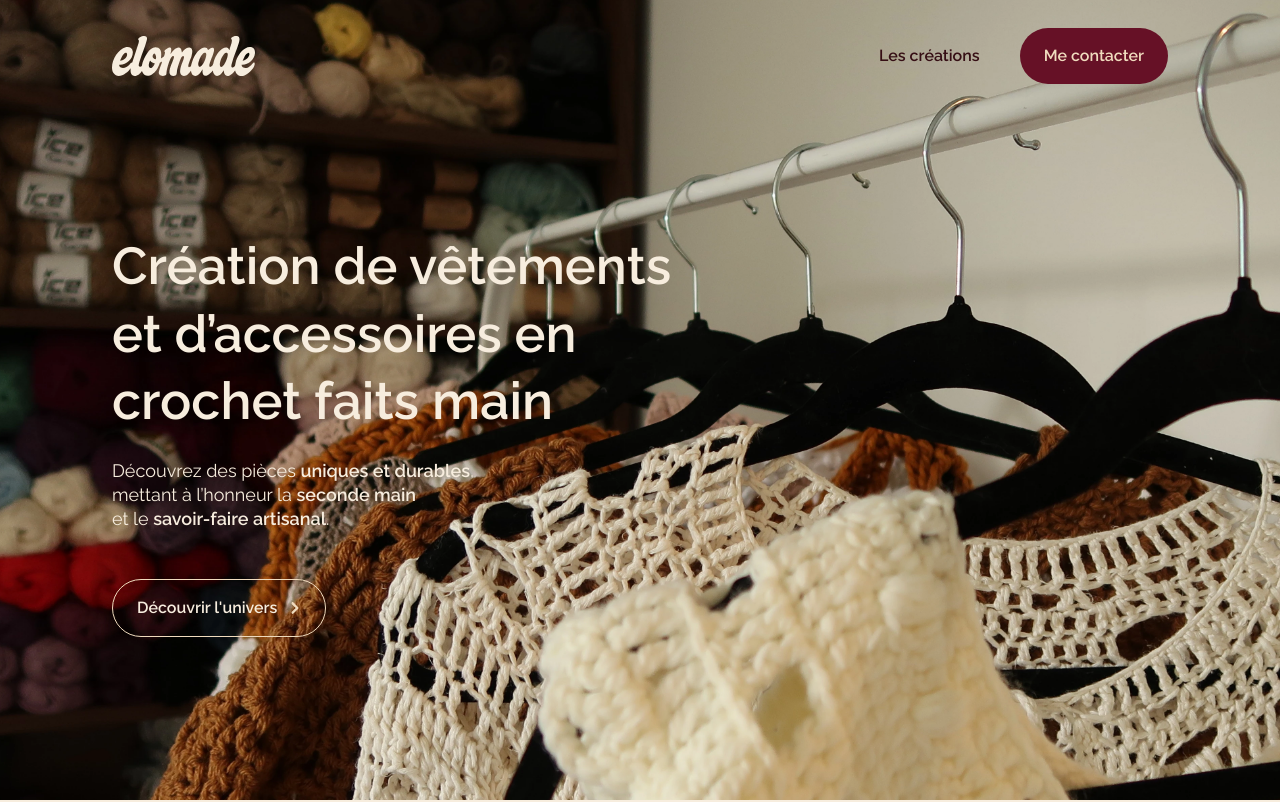
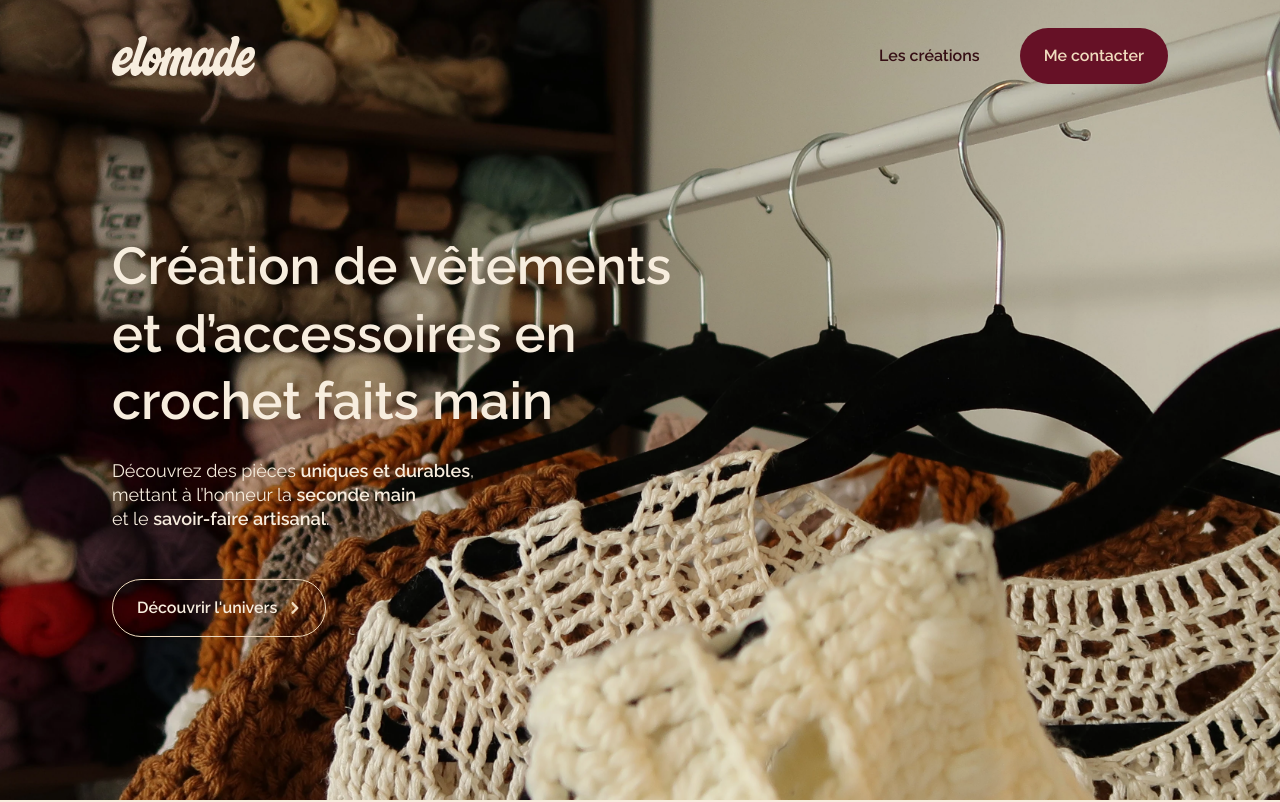
Before and after one commit to tom-charlet/elomade, a Next.js app: page / in a window 1280 px wide. Shown: the top 802 px of the page. Built offline with nearby package versions, Linux system fonts and the light colour scheme.

Commit message:
Correction

```diff
--- a/src/components/Hero.js
+++ b/src/components/Hero.js
@@ -27,27 +27,24 @@ const Hero = () => {
                     <Button variants={fadeUp} icon="chevron-right" reverse className="md:self-start" href="#les-creations" variante="stroke-beige">Découvrir l&apos;univers</Button>
                 </motion.div>
             </motion.div>
-            <LazyMotion features={domAnimation} >
-                <div className='absolute inset-0 grid items-center justify-center after:content-[""] after:absolute after:inset-0 after:z-10 after:lg:hidden after:bg-[linear-gradient(180deg,rgba(0,0,0,0)_40%,rgba(0,0,0,0.4)_100%)]'>
+            <div className='absolute inset-0 grid items-center justify-center after:content-[""] after:absolute after:inset-0 after:z-10 after:lg:hidden after:bg-[linear-gradient(180deg,rgba(0,0,0,0)_40%,rgba(0,0,0,0.4)_100%)]'>
+                <LazyMotion features={domAnimation}>
                     <m.div
                         style={{ y: y ?? null }}
                         initial={{ x: "50px", opacity: 0.96 }}
                         animate={{ x: "0px", opacity: 1 }}
                         transition={{ duration: 2, ease: cubicBezier(0, 0.55, 0.45, 1) }}
-                        className='relative h-full aspect-video max-w-full max-h-full'>
+                        className='relative h-full aspect-[16/8] max-w-full max-h-full'>
                         <Image
-                            loading="eager"
+                            fill
                             src="/hero-2.webp"
                             alt="hero"
-                            width={0}
-                            height={0}
-                            sizes='100vw'
                             priority
-                            className="h-full w-full object-cover scale-130 translate-x-[25%] md:translate-x-[20%] lg:translate-x-[10%] -translate-y-[10%] md:translate-y-[2%]"
+                            className="object-cover scale-130 translate-x-[25%] md:translate-x-[20%] lg:translate-x-[10%] -translate-y-[5%] lg:translate-y-[5%]"
                         />
                     </m.div>
-                </div>
-            </LazyMotion>
+                </LazyMotion>
+            </div>
             {/* <div className='min-h-[300px] aspect-[16/15] md:aspect-[16/12] lg:apect-auto lg:h-full w-full relative lg:absolute lg:top-0 lg:left-0 -order-1 flex items-end justify-center overflow-hidden gradient-hero after:content-[""] after:absolute after:inset-0 after:z-10 z-10 lg:after:hidden'>
                 <div className='aspect-[16/10] lg:aspect-[16/8] h-full lg:w-full relative -translate-x-[16vw] md:scale-[1.2] md:-translate-x-[13.5vw] md:-translate-y-[8%] lg:translate-y-[2%] lg:scale-[1.1] lg:translate-x-[4vw] xl:scale-[1.128] xl:translate-x-[6vw] xl:-translate-y-[6%] 2xl:scale-[1.15] 2xl:translate-x-[5vw] 2xl:-translate-y-[7%]'>
                     <motion.div variants={hero} initial="hidden" whileInView="visible" viewport={{ once: true }} className='w-full h-full'>
@@ -56,7 +53,7 @@ const Hero = () => {
                 </div>
             </div> */}
         </div>
-    </section>
+    </section >
 }
 
 export default Hero
```
